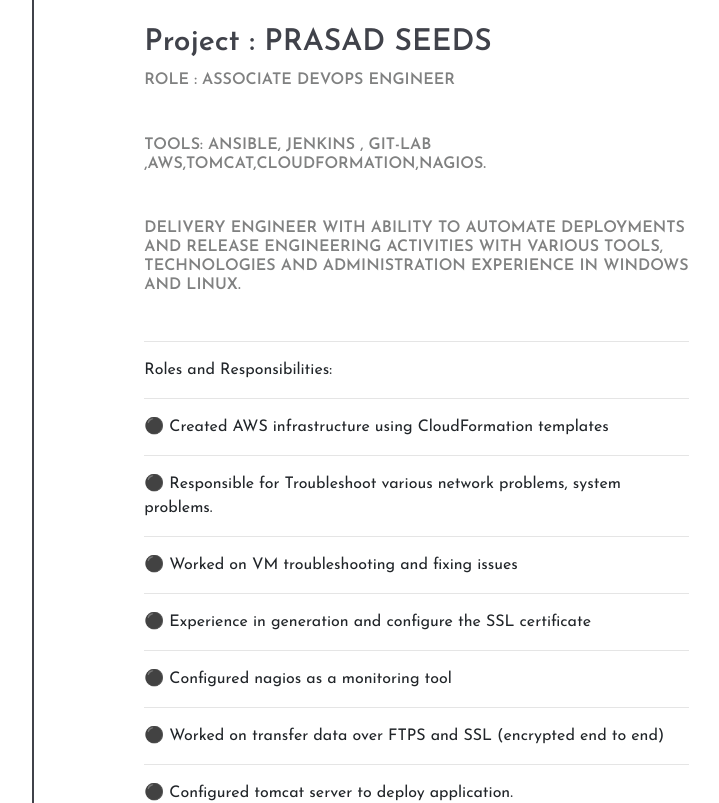
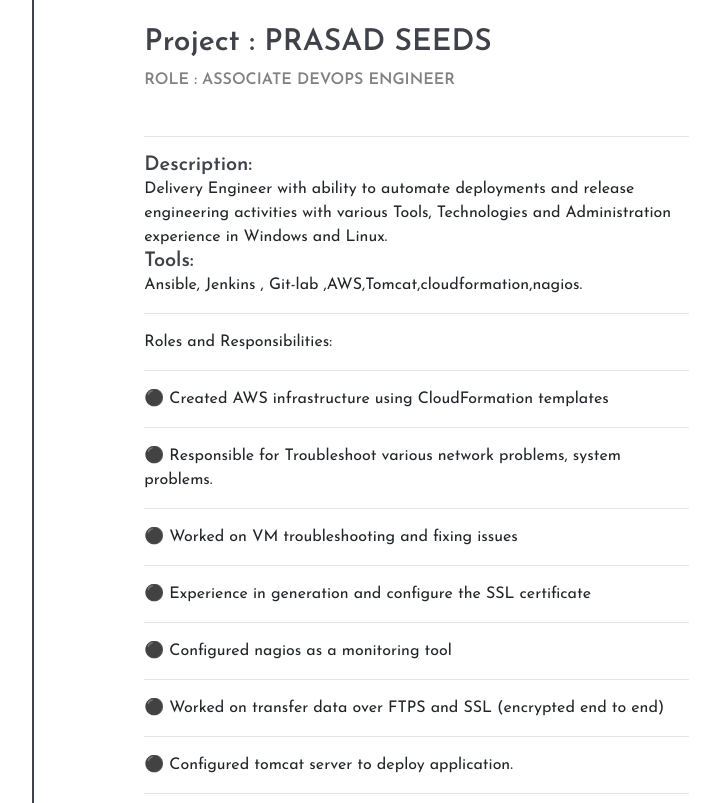
Before and after one commit to vemulaanvesh/CV, a plain HTML site: page index.html in a window 1280 px wide. Shown: the part 5560-6363 px from the top of the page, without its empty margins (256-975 px from the left). Drawn offline with Linux system fonts and the light colour scheme.

Commit message:
content not modified

```diff
--- a/index.html
+++ b/index.html
@@ -220,8 +220,8 @@
 							<h4>Delivery Automation Engineer</h4>
                             <h3>Project : PRASAD SEEDS</h3>
                             <h4>Role : Associate DevOps Engineer</h4>
-                            <h4>Tools: Ansible, Jenkins , Git-lab ,AWS,Tomcat,cloudformation,nagios.</h4>
-                            <h4>Delivery Engineer with ability to automate deployments and release engineering activities with various Tools, Technologies and Administration experience in Windows and Linux.</h4>
+                            <hr><h5>Description:</h5>Delivery Engineer with ability to automate deployments and release engineering activities with various Tools, Technologies and Administration experience in Windows and Linux.</h4>
+                            <head><h5>Tools:</h5> Ansible, Jenkins , Git-lab ,AWS,Tomcat,cloudformation,nagios.</head>
                             <hr>Roles and Responsibilities:</hr>
 							<hr>⚫ Created AWS infrastructure using CloudFormation templates
 							<hr>⚫ Responsible for Troubleshoot various network problems, system problems.</hr>
```
